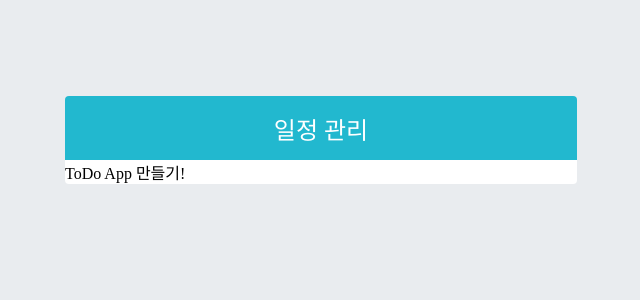
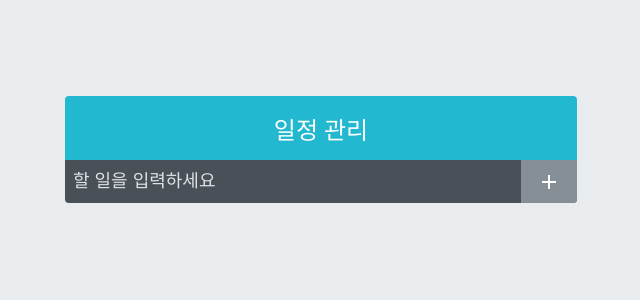
Before and after one commit to Typonote/ReactToDoApp, a React (Create React App) app: page / in a window 1280 px wide. Shown: the top 300 px of the page, without its empty margins (319-959 px from the left). Built offline with nearby package versions, Linux system fonts and the light colour scheme.

Commit message:
#3 Todo Insert 생성(p.262 ~)

```diff
--- a/src/App.js
+++ b/src/App.js
@@ -1,9 +1,14 @@
 import logo from './logo.svg';
 import './App.css';
 import TodoTemplate from './components/TodoTemplate';
+import TodoInsert from './components/TodoInsert';
 
 function App() {
-  return <TodoTemplate>ToDo App 만들기!</TodoTemplate>;
+  return (
+    <TodoTemplate>
+      <TodoInsert />
+    </TodoTemplate>
+  );
 }
 
 export default App;
--- /dev/null
+++ b/src/components/TodoInsert.js
@@ -0,0 +1,27 @@
+import React, { useCallback, useState } from 'react';
+import { MdAdd } from 'react-icons/md';
+import '../styles/_TodoInsert.scss';
+
+// 새로운 항목을 입력하고 추가할 수 있는 컴포넌트
+const TodoInsert = () => {
+  const [value, setValue] = useState('');
+  // 함수를 재사용하고, 렌더링을 최적화 하기 위해 useCallback을 사용.
+  const onChangeHandler = useCallback((e) => {
+    setValue(e.target.value);
+  }, []);
+
+  return (
+    <form className="TodoInsert">
+      <input
+        placeholder="할 일을 입력하세요"
+        value={value}
+        onChange={onChangeHandler}
+      />
+      <button type="submit">
+        <MdAdd />
+      </button>
+    </form>
+  );
+};
+
+export default TodoInsert;
--- /dev/null
+++ b/src/styles/_TodoInsert.scss
@@ -0,0 +1,37 @@
+.TodoInsert {
+    display: flex;
+    background: #495057;
+    input {
+        // 기본 스타일 초기화
+        background: none;
+        outline: none;
+        border: none;
+        padding: 0.5rem;
+        font-size: 1.125rem;
+        line-height: 1.5;
+        color: white;
+        &::placeholder {
+            color: #dee2e6;
+        }
+        // 버튼을 제외한 영역을 모두 차지하기
+        flex: 1;
+    }
+    button {
+        // 기본 스타일 초기화
+        background: none;
+        outline: none;
+        border: none;
+        background: #868e96;
+        color: white;
+        padding-left: 1rem;
+        padding-right: 1rem;
+        font-size: 1.5rem;
+        display: flex;
+        align-items: center;
+        cursor: pointer;
+        transition: 0.1s background ease-in;
+        &:hover {
+            background: #adb5bd;
+        }
+    }
+}
```
